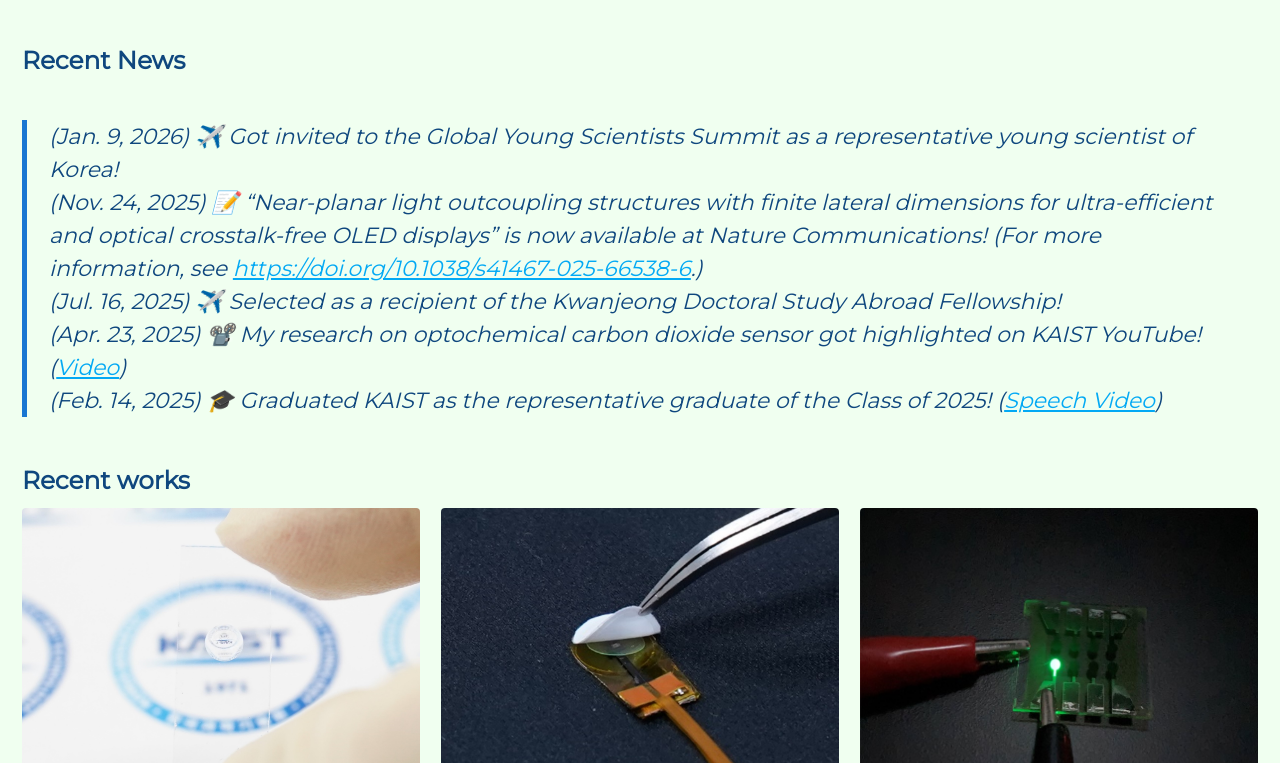
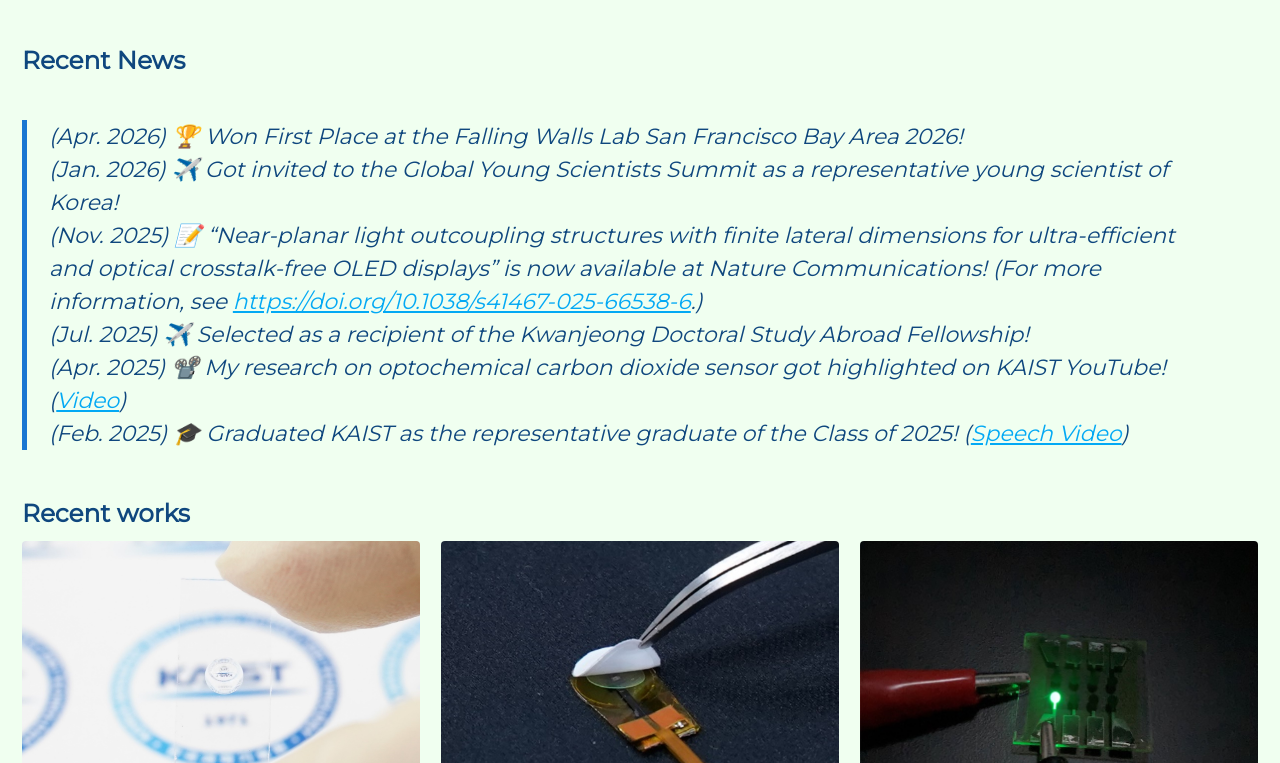
Before and after one commit to mj3259/mj3259.github.io, a Jekyll site: the page built from index.md, in a window 1280 px wide and 900 px high, scrolled down 287 px, cut to the strip 137-900 px from the top of the window. Built offline with Jekyll 4.4.1, drawn with Linux system fonts in a browser that asks for light colours; cached includes are drawn as plain includes.

Commit message:
Update index.md

```diff
--- a/index.md
+++ b/index.md
@@ -58,11 +58,12 @@ feature_row0:
 -->
 
 ### Recent News
-> (Jan. 9, 2026) ✈️ Got invited to the Global Young Scientists Summit as a representative young scientist of Korea!
-> (Nov. 24, 2025) 📝 "Near-planar light outcoupling structures with finite lateral dimensions for ultra-efficient and optical crosstalk-free OLED displays" is now available at *Nature Communications*! (For more information, see [https://doi.org/10.1038/s41467-025-66538-6](https://doi.org/10.1038/s41467-025-66538-6).)
-> (Jul. 16, 2025) ✈️ Selected as a recipient of the Kwanjeong Doctoral Study Abroad Fellowship!
-> (Apr. 23, 2025) 📽️ My research on optochemical carbon dioxide sensor got highlighted on KAIST YouTube! ([Video](https://youtu.be/KZSNnGvKJJ8?si=OGbS7bBJG9norrc0))
-> (Feb. 14, 2025) 🎓 Graduated KAIST as the representative graduate of the Class of 2025! ([Speech Video](https://mj3259.github.io/Commencement/))
+> (Apr. 2026) 🏆 Won First Place at the Falling Walls Lab San Francisco Bay Area 2026!
+> (Jan. 2026) ✈️ Got invited to the Global Young Scientists Summit as a representative young scientist of Korea!
+> (Nov. 2025) 📝 "Near-planar light outcoupling structures with finite lateral dimensions for ultra-efficient and optical crosstalk-free OLED displays" is now available at *Nature Communications*! (For more information, see [https://doi.org/10.1038/s41467-025-66538-6](https://doi.org/10.1038/s41467-025-66538-6).)
+> (Jul. 2025) ✈️ Selected as a recipient of the Kwanjeong Doctoral Study Abroad Fellowship!
+> (Apr. 2025) 📽️ My research on optochemical carbon dioxide sensor got highlighted on KAIST YouTube! ([Video](https://youtu.be/KZSNnGvKJJ8?si=OGbS7bBJG9norrc0))
+> (Feb. 2025) 🎓 Graduated KAIST as the representative graduate of the Class of 2025! ([Speech Video](https://mj3259.github.io/Commencement/))
 
 
 
```
